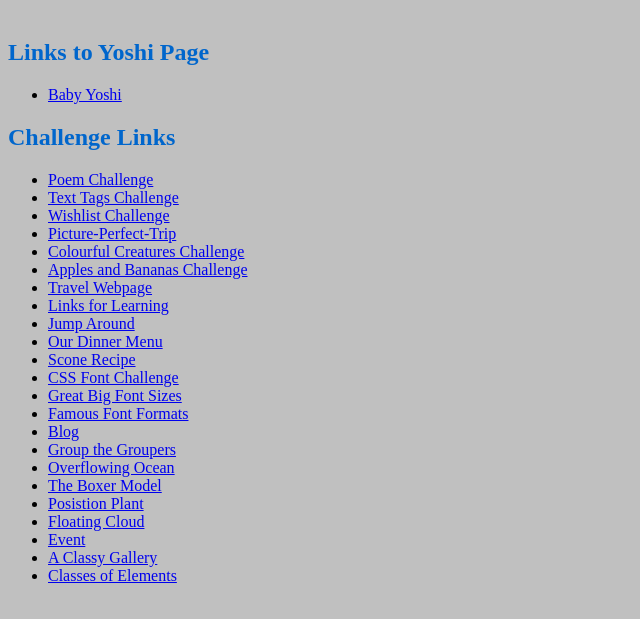
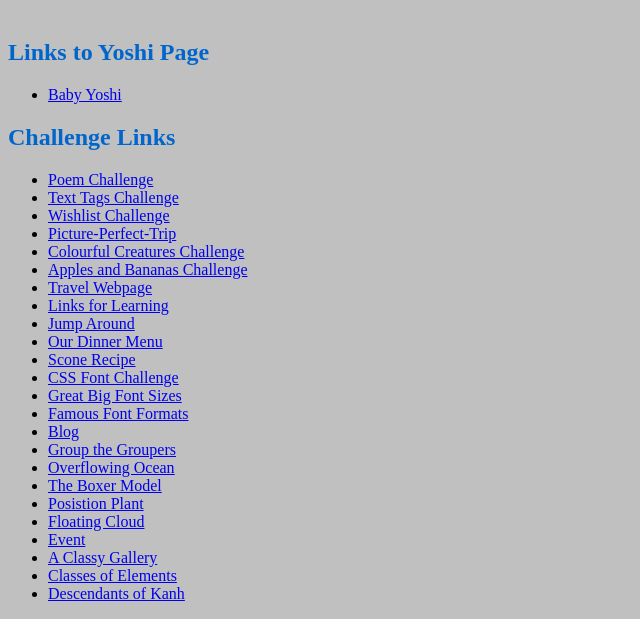
Before and after one commit to Yash-X/Yash-X.github.io, a plain HTML site: page index.html in a window 1280 px wide. Shown: the part 517-1136 px from the top of the page, without its empty margins (0-640 px from the left). Drawn offline with Linux system fonts and the light colour scheme.

Commit message:
Update index.html

```diff
--- a/index.html
+++ b/index.html
@@ -51,6 +51,7 @@
     <li><a href="/event.html">Event</a></li>
     <li><a href="/gallery.html">A Classy Gallery</a></li>
     <li><a href="/elements.html">Classes of Elements</a></li>
+    <li><a href="/kahn.html">Descendants of Kanh</a></li>
   </ul>
 
 
```
